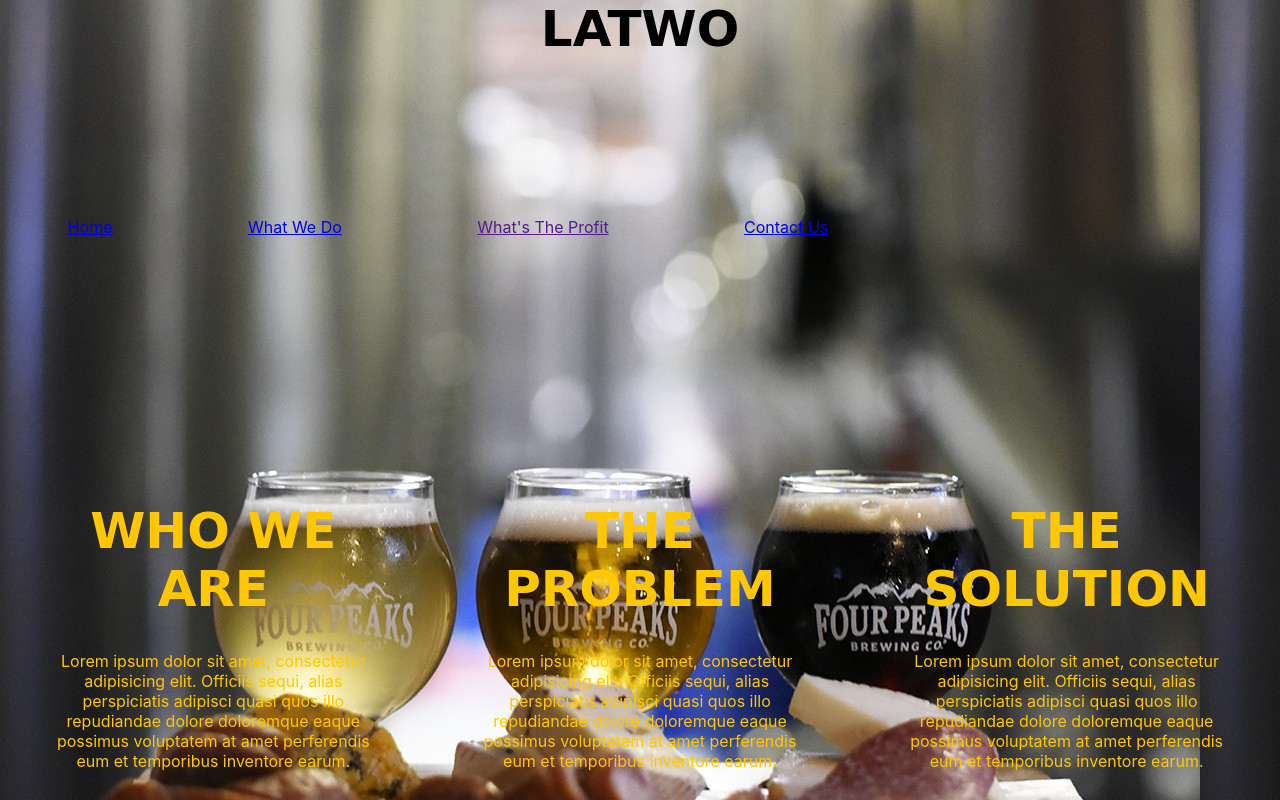
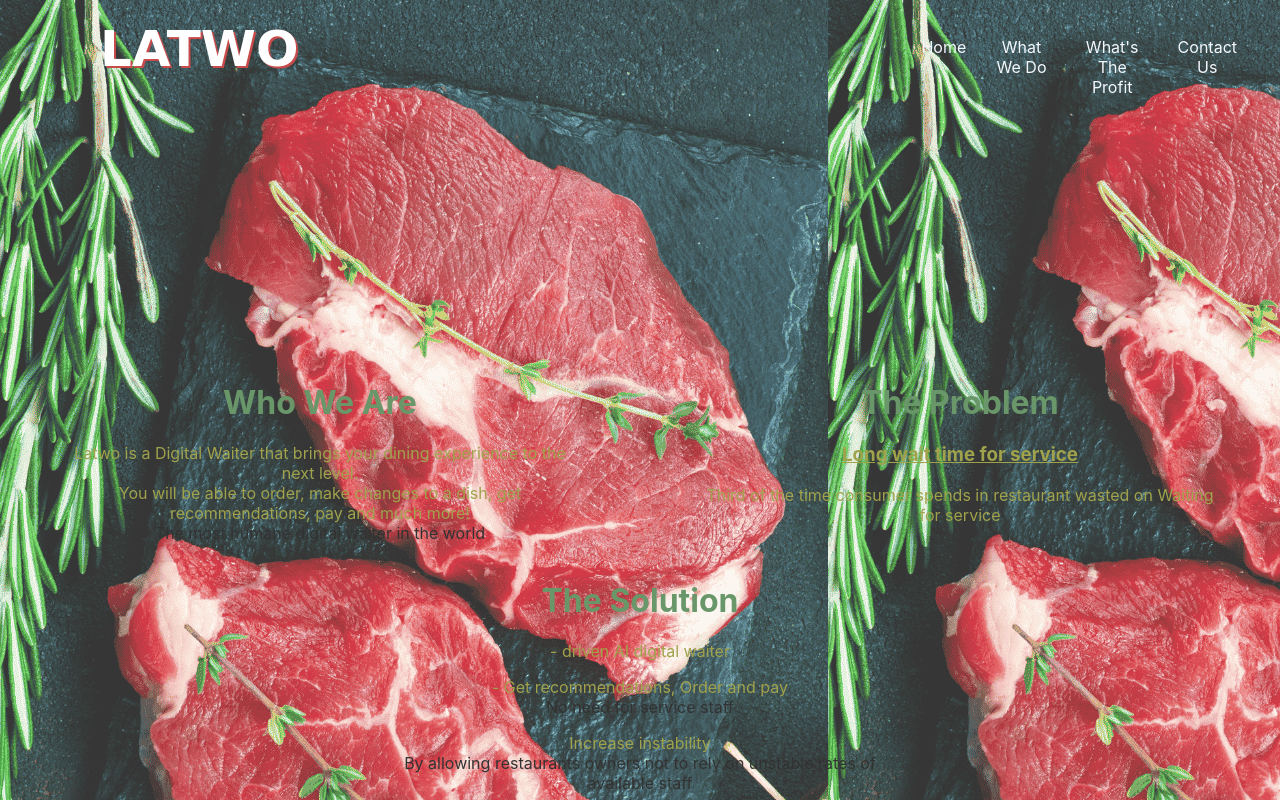
Before and after one commit to Kobir053/react-restaurant, a React (Create React App) app: page / in a window 1280 px wide. Shown: the top 800 px of the page. Built offline with nearby package versions, Linux system fonts and the light colour scheme.

Commit message:
third commit

```diff
--- a/src/components/AboutUs.jsx
+++ b/src/components/AboutUs.jsx
@@ -8,15 +8,20 @@ export default function () {
         <div id="about-div">
             <div className="our-details-div">
                 <h1>Who We Are</h1>
-                <p>Lorem ipsum dolor sit amet, consectetur adipisicing elit. Officiis sequi, alias perspiciatis adipisci quasi quos illo repudiandae dolore doloremque eaque possimus voluptatem at amet perferendis eum et temporibus inventore earum.</p>
+                <p>Latwo is a Digital Waiter that brings your dining experience to the next level.<br/>
+                    You will be able to order, make changes to a dish, get recommendations, pay and much more!<br/>
+                    <span>The most humane digital waiter in the world</span></p>
             </div>
             <div className="our-details-div">
                 <h1>The Problem</h1>
-                <p>Lorem ipsum dolor sit amet, consectetur adipisicing elit. Officiis sequi, alias perspiciatis adipisci quasi quos illo repudiandae dolore doloremque eaque possimus voluptatem at amet perferendis eum et temporibus inventore earum.</p>
+                <h3>Long wait time for service</h3>
+                <p>Third of the time consumer spends in restaurant wasted on Waiting for service</p>
             </div>
             <div className="our-details-div">
                 <h1>The Solution</h1>
-                <p>Lorem ipsum dolor sit amet, consectetur adipisicing elit. Officiis sequi, alias perspiciatis adipisci quasi quos illo repudiandae dolore doloremque eaque possimus voluptatem at amet perferendis eum et temporibus inventore earum.</p>
+                <p>- driven AI digital waiter</p>
+                <p>- Get recommendations, Order and pay <br/><span>No need for service staff</span></p>
+                <p>Increase instability<br/><span>By allowing restaurants owners not to rely on unstable rates of available staff</span></p>
             </div>
 
         </div>
--- a/src/components/Welcome.jsx
+++ b/src/components/Welcome.jsx
@@ -7,13 +7,17 @@ export default function () {
 
 
     return (
-        <div className="welcome-div" style={{width: '100%',height: '900px'}}>
-            <h1>latwo</h1>
-            <div className="list">
-                <a href="/">Home</a>
-                <a href="#latwo-div">What We Do</a>
-                <a href="">What's The Profit</a>
-                <a href="#emailDiv">Contact Us</a>
+        <div className="welcome-div" style={{width: '100%'}}>
+            <div className="navbar">
+                <div>
+                    <h1>latwo</h1>
+                </div>
+                <div className="list">
+                    <div className="scroll"><a href="/">Home</a></div>
+                    <div className="scroll"><a href="#latwo-div">What We Do</a></div>
+                    <div className="scroll"><a href="">What's The Profit</a></div>
+                    <div className="scroll"><a href="#emailDiv">Contact Us</a></div>
+                </div>
             </div>
             <div>
                 <AboutUs/>
--- a/src/components/about.css
+++ b/src/components/about.css
@@ -3,20 +3,44 @@
     display: flex;
     justify-content: space-around;
     flex-direction: row;
+    width: 100%;
+    flex-wrap: wrap;
 }
 .our-details-div{
     height: auto;
-    width: 25%;
+    width: 40%;
     /* border: 1px solid white; */
 }
-.our-details-div h1,p{
-    color: rgb(255 199 0);
+.our-details-div h1{
+    color: rgb(68 126 68);
+}
+.our-details-div h3,p{
+    color: rgb(137 140 32);
+}
+.our-details-div span{
+    color: black;
+}
+.our-details-div h3{
+    text-decoration: underline;
 }
 .our-details-div:hover{
     transition: 0.2s;
     background-color: rgb(209, 175, 55);
     border-radius: 19px;
 }
-.our-details-div:hover h1,.our-details-div:hover p{
+.our-details-div:hover h3,.our-details-div:hover p{
     color: aliceblue;
 }
+
+@media (max-width: 350px){
+    #about-div{
+        display: flex;
+        justify-content: center;
+        flex-direction: column;
+        margin-top: 0px;
+    }
+    .our-details-div{
+        width: 85%;
+        margin-left: 20px;
+    }
+}
--- a/src/components/welcome.css
+++ b/src/components/welcome.css
@@ -1,23 +1,70 @@
 .welcome-div{
-    background-image: url(../image-3.jpg);
-    display: flex;
-    flex-direction: column;
+    background-image: url(../image-5.webp);
     text-align: center;
     width: 100%;
+    height: 900px;
+    opacity: 0.8;
 }
-.welcome-div h1{
+.welcome-div .navbar{
+    display: flex;
+    justify-content: space-between;
+    flex-direction: row;
+    margin-left: 100px;
+    width: 90%;
+}
+.welcome-div .navbar h1{
     font-family: comic sans ms;
     text-transform: uppercase;
     font-size: 50px;
-    margin-top: 0;
+    margin-top: 20px;
+    color: white;
+    text-shadow: 2px 2px rgb(188, 30, 30);
 }
 .list{
-    width: 70%;
+    width: 30%;
     height: 60px;
-    margin-top: 100px;
+    margin-top:25px;
     display: flex;
-    justify-content: space-around;
+    justify-content: space-between;
 }
 a{
-    margin-top: 25px;
+    color: aliceblue;
+    text-decoration: none;
 }
+.scroll{
+    padding-bottom: 0px;
+    padding: 12px 15px 8px 15px;
+    width: auto;
+    height: auto;
+
+}
+.scroll:hover{
+    background-color: black;
+    border-radius: 6px;
+}
+
+@media (max-width: 350px){
+    .welcome-div{
+        height: 1300px;
+    }
+    .welcome-div .navbar{
+        flex-direction: column;
+        margin-left: 0px;
+    }
+    .list{
+        width: 100%;
+        justify-content: space-between;
+        height: auto;
+        margin-bottom: 15px;
+        margin-top: 10px;
+    }
+    a{
+        margin-top: 0px;
+        color: rgb(238, 237, 233);
+        text-decoration: none;
+        font-size: 15px;
+        margin-left: 5px;
+        padding: 10px 3px 10px 3px;
+    }
+
+}
```
Also changed, not shown: src/image-4.webp (added), src/image-5.webp (added), 13 other files (tests, documents, lock files or other folders).
